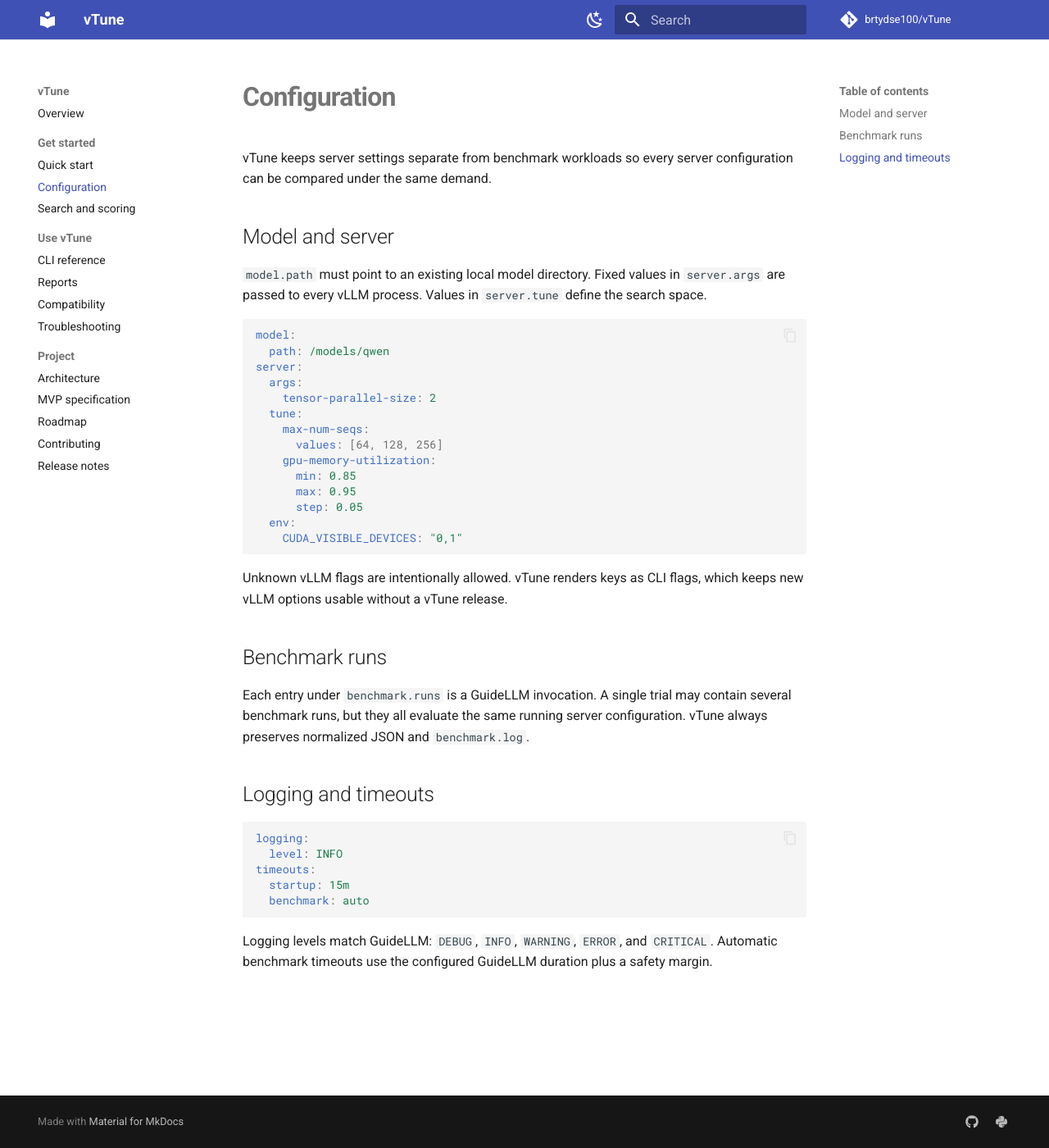
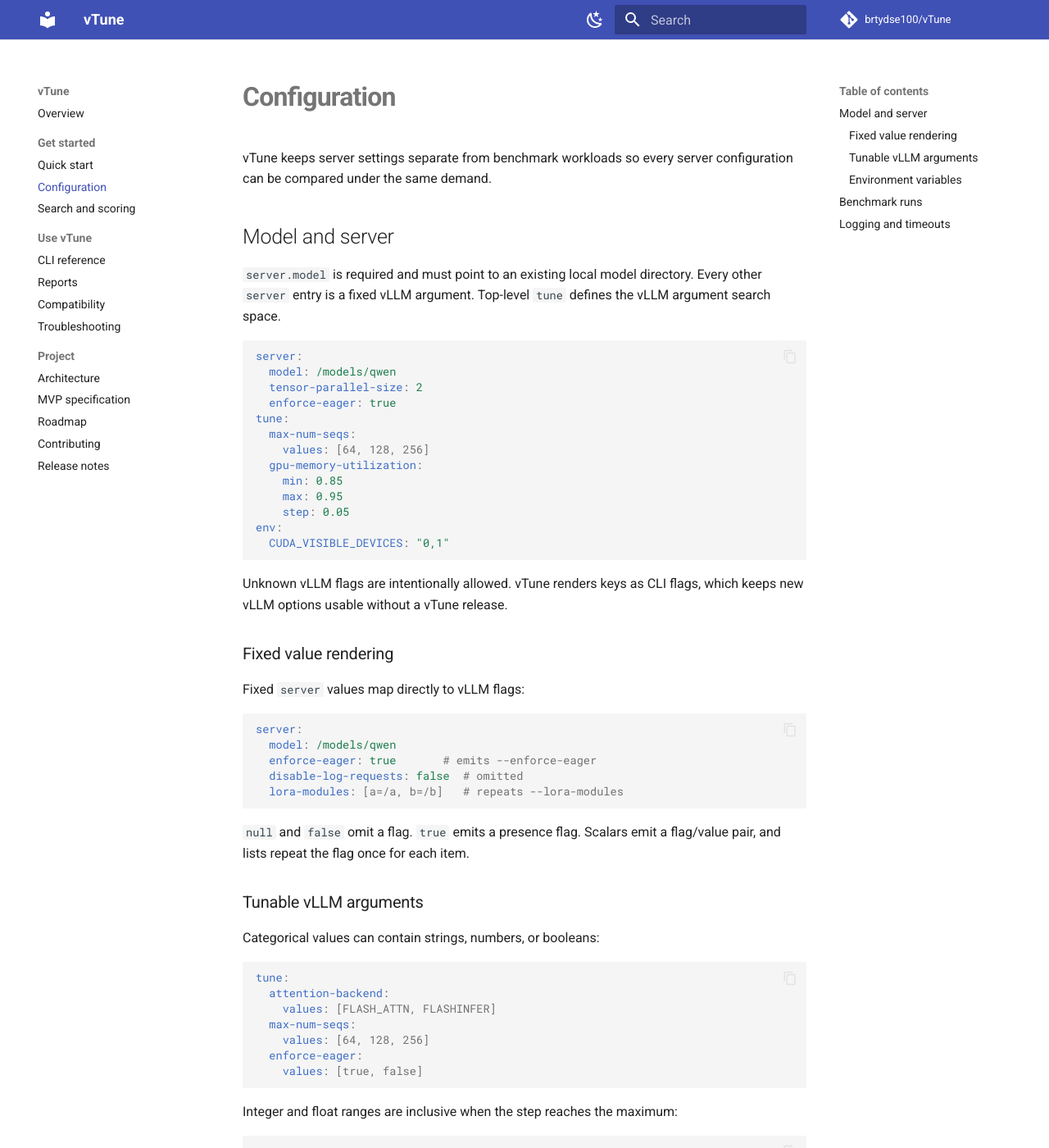
Before and after one commit to brtydse100/vTune, an MkDocs documentation site: the page built from docs/configuration.md, in a window 1280 px wide and 1400 px high. Shown: the whole window at 82% size. Built offline with MkDocs 1.6.1 and Material for MkDocs 9.7.7, drawn with Linux system fonts in a browser that asks for light colours; comment, search, counter and statistics services are not loaded; some of the changed text lies outside the part shown.

Commit message:
Simplify experiment configuration schema

````diff
--- a/docs/configuration.md
+++ b/docs/configuration.md
@@ -5,29 +5,91 @@ configuration can be compared under the same demand.
 
 ## Model and server
 
-`model.path` must point to an existing local model directory. Fixed values in
-`server.args` are passed to every vLLM process. Values in `server.tune` define
-the search space.
+`server.model` is required and must point to an existing local model directory.
+Every other `server` entry is a fixed vLLM argument. Top-level `tune` defines
+the vLLM argument search space.
 
 ```yaml
-model:
-  path: /models/qwen
 server:
-  args:
-    tensor-parallel-size: 2
-  tune:
-    max-num-seqs:
-      values: [64, 128, 256]
-    gpu-memory-utilization:
-      min: 0.85
-      max: 0.95
-      step: 0.05
-  env:
-    CUDA_VISIBLE_DEVICES: "0,1"
+  model: /models/qwen
+  tensor-parallel-size: 2
+  enforce-eager: true
+tune:
+  max-num-seqs:
+    values: [64, 128, 256]
+  gpu-memory-utilization:
+    min: 0.85
+    max: 0.95
+    step: 0.05
+env:
+  CUDA_VISIBLE_DEVICES: "0,1"
 ```
 
 Unknown vLLM flags are intentionally allowed. vTune renders keys as CLI flags,
 which keeps new vLLM options usable without a vTune release.
+
+### Fixed value rendering
+
+Fixed `server` values map directly to vLLM flags:
+
+```yaml
+server:
+  model: /models/qwen
+  enforce-eager: true       # emits --enforce-eager
+  disable-log-requests: false  # omitted
+  lora-modules: [a=/a, b=/b]   # repeats --lora-modules
+```
+
+`null` and `false` omit a flag. `true` emits a presence flag. Scalars emit a
+flag/value pair, and lists repeat the flag once for each item.
+
+### Tunable vLLM arguments
+
+Categorical values can contain strings, numbers, or booleans:
+
+```yaml
+tune:
+  attention-backend:
+    values: [FLASH_ATTN, FLASHINFER]
+  max-num-seqs:
+    values: [64, 128, 256]
+  enforce-eager:
+    values: [true, false]
+```
+
+Integer and float ranges are inclusive when the step reaches the maximum:
+
+```yaml
+tune:
+  max-num-batched-tokens:
+    min: 4096
+    max: 16384
+    step: 4096
+  gpu-memory-utilization:
+    min: 0.85
+    max: 0.95
+    step: 0.05
+```
+
+### Environment variables
+
+Fixed environment values belong in `env`; tunable ones use `tune_env`:
+
+```yaml
+env:
+  CUDA_VISIBLE_DEVICES: "0,1"
+  VLLM_LOG_STATS_INTERVAL: 5
+tune_env:
+  VLLM_USE_FLASHINFER_SAMPLER:
+    values: ["0", "1"]
+  WORKER_COUNT:
+    min: 1
+    max: 4
+    step: 1
+```
+
+Environment values are converted to strings before process launch. Quoting
+values such as `"0"` and `"1"` avoids YAML treating them as numbers.
 
 ## Benchmark runs
 
````
Also changed, not shown: CHANGELOG.md (+7 -0 lines), README.md (+11 -8 lines), docs/MVP_SPEC.md (+24 -23 lines), docs/getting-started.md (+20 -7 lines), docs/search-and-scoring.md (+1 -1 lines), 12 other files.
